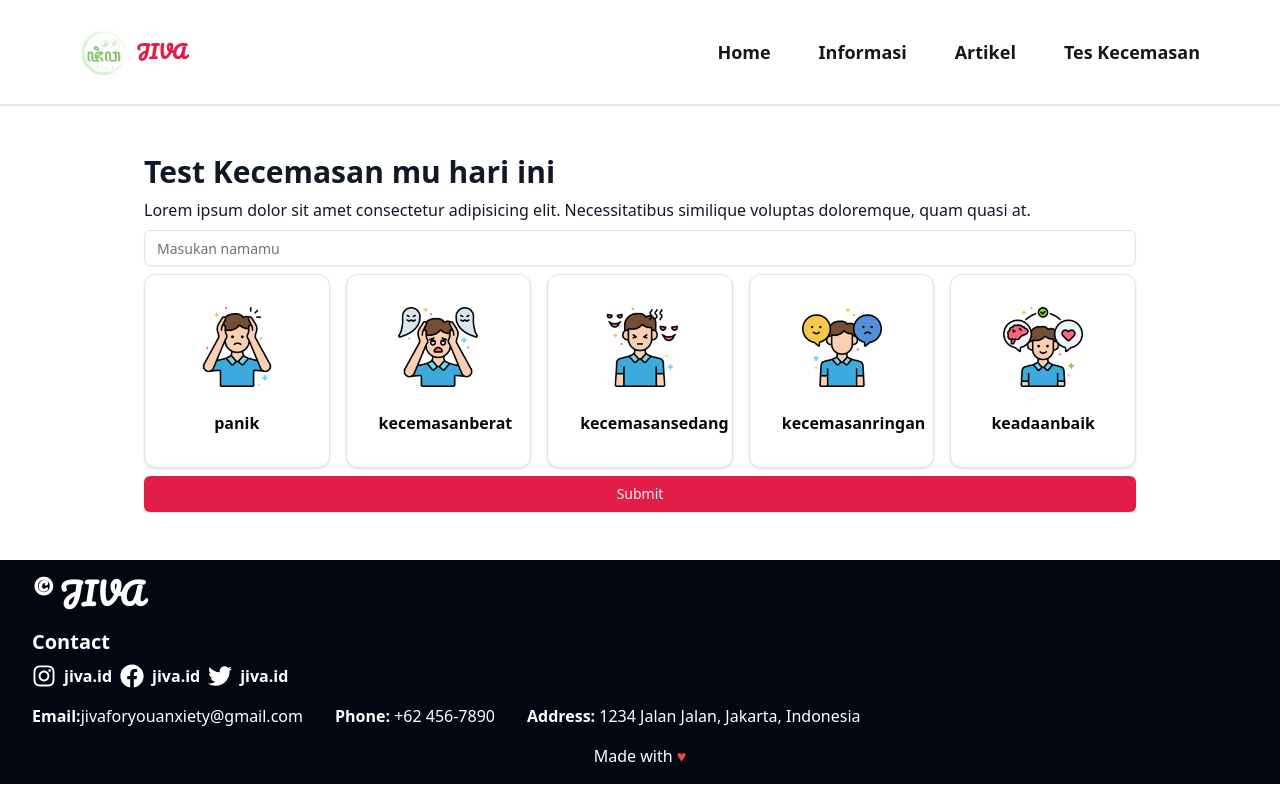
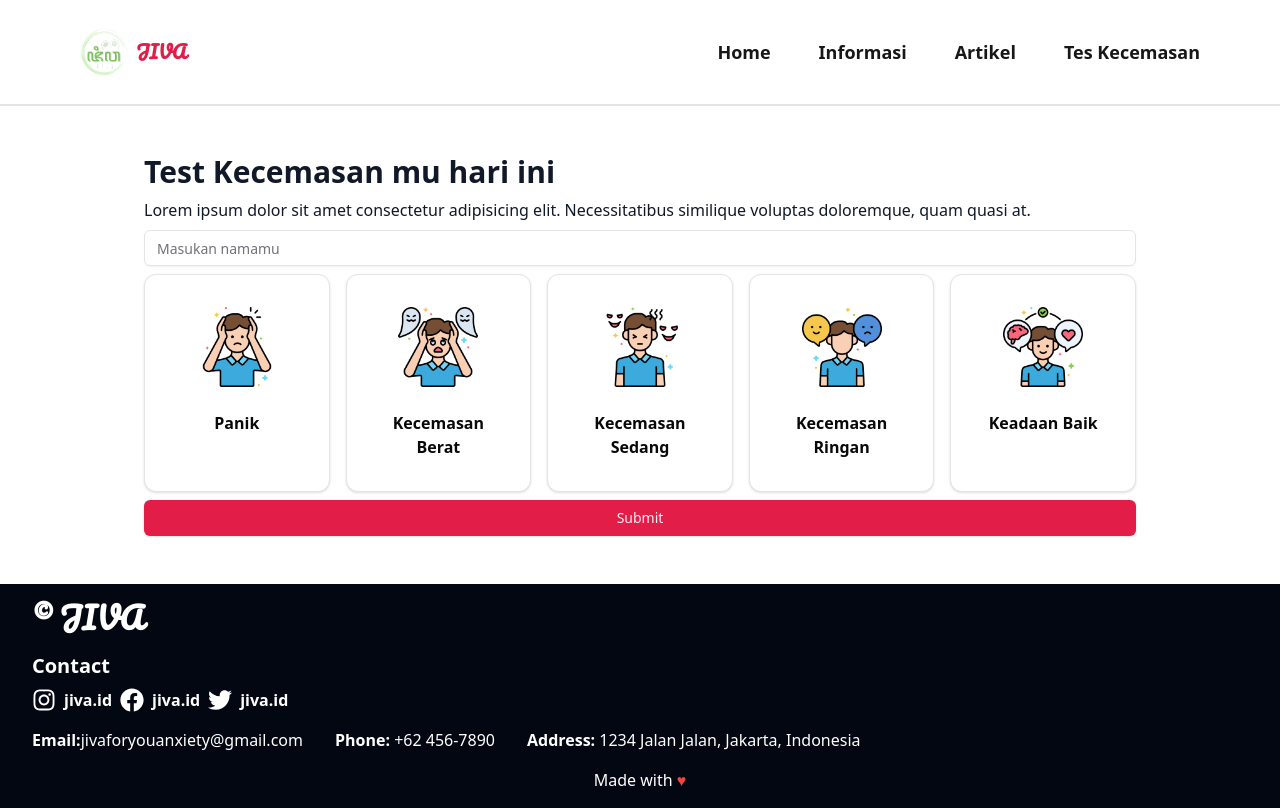
Before and after one commit to paresiqbal/jiva, a React (Vite) app: page /mood in a window 1280 px wide. Built offline with nearby package versions, Linux system fonts and the light colour scheme.

Commit message:
Add almost everything

```diff
--- a/src/components/EmoteCard.tsx
+++ b/src/components/EmoteCard.tsx
@@ -23,11 +23,11 @@ export default function EmoteCard({ onSelect }: EmoteCardProps) {
     keadaanbaik,
   ];
   const names = [
-    "panik",
-    "kecemasanberat",
-    "kecemasansedang",
-    "kecemasanringan",
-    "keadaanbaik",
+    "Panik",
+    "Kecemasan Berat",
+    "Kecemasan Sedang",
+    "Kecemasan Ringan",
+    "Keadaan Baik",
   ];
 
   const handleClick = (index: number) => {
--- a/src/pages/Dashboard.tsx
+++ b/src/pages/Dashboard.tsx
@@ -48,7 +48,7 @@ export default function Dashboard() {
         <img className="lg:w-1/6 sm:w-1/4 pb-2" src={loveImage} alt="love" />
       </div>
       <div className="py-8 border-b-2">
-        <h2 className="text-3xl font-semibold pb-8">Our Team</h2>
+        <h2 className="text-3xl font-semibold pb-8 text-center">Our Team</h2>
         <TeamCard />
       </div>
 
```
